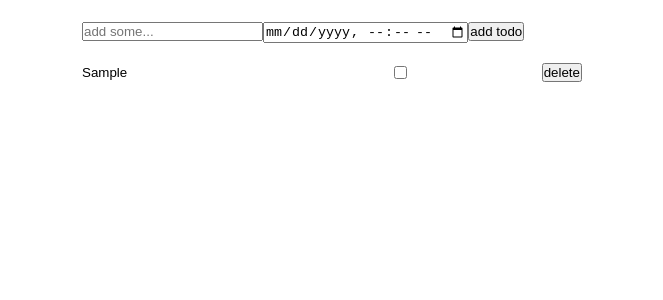
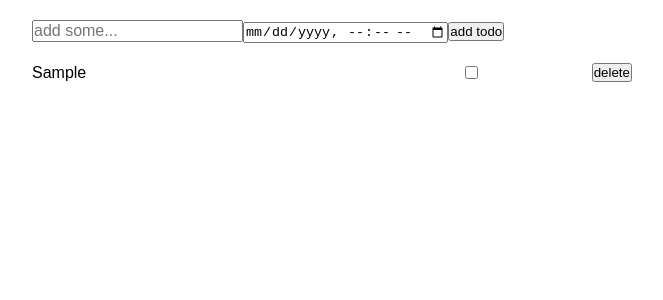
Before and after one commit to Jmolly/todo, a React (Create React App) app: page / in a window 1280 px wide. Both pictures are taken after typing "Sample" into the empty fields and a click on the button "add todo". Shown: the top 300 px of the page, without its empty margins (308-971 px from the left). Built offline with nearby package versions, Linux system fonts and the light colour scheme.

Commit message:
fix edit functional

```diff
--- a/src/App.css
+++ b/src/App.css
@@ -7,5 +7,9 @@
 .app {
   padding-top: 20px;
   margin: 0 auto;
-  max-width: 500px;
+  max-width: 600px;
 }
+
+.input {
+  font-size: 16px;
+}
--- a/src/App.js
+++ b/src/App.js
@@ -12,6 +12,7 @@ export default class App extends React.Component {
       currentItem: {
         text: '',
         key: '',
+        isEditing: false,
         completed: false,
         dueDate: '',
       },
@@ -44,18 +45,33 @@ export default class App extends React.Component {
       todos: [...this.state.todos, this.state.currentItem],
       currentItem: {text: '', key: '', dueDate: ''}
     })
+
   }
 
   deleteTodo = key => {
-    const filteredTodos = this.state.todos.filter(
-      todo => todo.key !== key
+    this.setState({
+      todos: this.state.todos.filter(
+        todo => todo.key !== key
       )
-
-    this.setState({
-      todos: filteredTodos,
     })
   }
 
+  saveTodo = (key, newText) => {
+    this.setState({
+      todos: this.state.todos.map(
+        todo =>
+          todo.key === key ? {...todo, text: newText, isEditing: false} : todo
+        )
+    })
+  }
+
+  editTodo = key => {
+    this.setState({
+      todos: this.state.todos.map(
+        todo => todo.key === key ? { ...todo, isEditing: true } : todo
+      )
+    })
+  }
 
   toggleCompleted = key => {
     this.setState({
@@ -69,6 +85,7 @@ export default class App extends React.Component {
   }
 
   render() {
+    console.log(this.state.todos)
     return (
       <div className="app">
           <TodoForm
@@ -81,6 +98,8 @@ export default class App extends React.Component {
             todos={this.state.todos}
             toggleCompleted={this.toggleCompleted}
             deleteTodo={this.deleteTodo}
+            saveTodo={this.saveTodo}
+            editTodo={this.editTodo}
           />
         </div>
     );
--- a/src/components/todo-form/todo-form.js
+++ b/src/components/todo-form/todo-form.js
@@ -5,7 +5,7 @@ export default class TodoForm extends React.Component {
     return (
       <div>
         <form onSubmit={this.props.addTodo}>
-          <input
+          <input className="input"
             placeholder="add some..."
             value={this.props.currentItem.text}
             onChange={this.props.handleTextInput}
--- a/src/components/todo-item/todo-item.css
+++ b/src/components/todo-item/todo-item.css
@@ -20,3 +20,8 @@
 .not-visible {
   display: none;
 }
+
+.todo-list-form {
+  display: flex;
+  justify-content: space-between;
+}
--- a/src/components/todo-item/todo-item.js
+++ b/src/components/todo-item/todo-item.js
@@ -5,7 +5,7 @@ export default class TodoItem extends React.Component {
   constructor() {
     super();
     this.state = {
-      isInEditMode: false,
+      defaultValue: "",
       mouseOver: false,
     };
   }
@@ -22,35 +22,54 @@ export default class TodoItem extends React.Component {
     });
   }
 
-  editItem = () => {
-    this.setState({
-      isInEditMode: true
-    });
-  };
+  cancelTodo = todo => {
+    this.refs.textField.value = todo.text;
 
-  saveItem = () => {
     this.setState({
       isInEditMode: false
     });
   };
 
+  updateInput = e => {
+    e.persist();
+
+    this.setState({
+      defaultValue: e.target.value
+    });
+  }
+
   render() {
-    let { todo, toggleCompleted, deleteTodo } = this.props;
+    let { todo, toggleCompleted, deleteTodo, saveTodo, editTodo } = this.props;
 
     return (
       <li className="todo-list__item" key={todo.key} onMouseOver = {this.mouseOver} onMouseOut = {this.mouseOut}>
+        {/* <form className="todo-list-form" action=""> */}
           <input
-          className={todo.completed ? "todo-list__text todo-list__text_completed" : "todo-list__text"}
+            className={"input todo-list__text" + (todo.completed ?  " todo-list__text_completed" : "")}
             type="text"
+            ref="textField"
             defaultValue={todo.text}
-          ref="textInput"
-          disabled={!this.state.isInEditMode}
+            onChange={this.updateInput}
+            disabled={!todo.isEditing}
           />
-        <div className = {this.state.mouseOver ? "visible" : "not-visible"}>
-          {this.state.isInEditMode ? (
-            <button onClick={() => this.saveItem()}>save</button>
+          <input
+            className={"input todo-list__text" + (todo.dueDate ?  "" : " not-visible")}
+            type="datetime-local"
+            defaultValue={todo.dueDate}
+            onChange={this.props.handleDateInput}
+            disabled={!todo.isEditing}
+          />
+          <div>
+            {todo.isEditing ? (
+              <div>
+                <button onClick={() => saveTodo(todo.key, this.state.defaultValue)}>save</button>
+                <button onClick={() => this.cancelTodo(todo)}>cancel</button>
+              </div>
             ) : (
-            <button onClick={() => this.editItem()}>edit</button>
+              <button
+                className = {this.state.mouseOver ? "visible" : "not-visible"}
+                onClick={() => editTodo(todo.key)}
+              >edit</button>
             )}
           </div>
           <input
@@ -58,6 +77,7 @@ export default class TodoItem extends React.Component {
             onClick={() => toggleCompleted(todo.key)}
           />
           <button onClick={() => deleteTodo(todo.key)}>delete</button>
+        {/* </form> */}
       </li>
     );
   }
--- a/src/components/todo-list/todo-list.js
+++ b/src/components/todo-list/todo-list.js
@@ -2,17 +2,18 @@ import React from 'react';
 import TodoItem from '../todo-item/todo-item'
 import './todo-list.css';
 
-const TodoList = ({ todos, toggleCompleted, deleteTodo }) => {
+const TodoList = ({ todos, toggleCompleted, deleteTodo, saveTodo, editTodo }) => {
 
-  const createTask = (todo) => <TodoItem
+  return <ul className="todo-list">{
+    todos.map(todo => <TodoItem
       todo={todo}
       toggleCompleted={toggleCompleted}
       deleteTodo={deleteTodo}
-    />
+      saveTodo={saveTodo}
+      editTodo={editTodo}
+    />)}
+  </ul>;
 
-  const listItems = todos.map(createTask);
-
-  return <ul className="todo-list">{listItems}</ul>;
 };
 
 export default TodoList;
```
Lines whose indentation alone changed are shown as unchanged.
